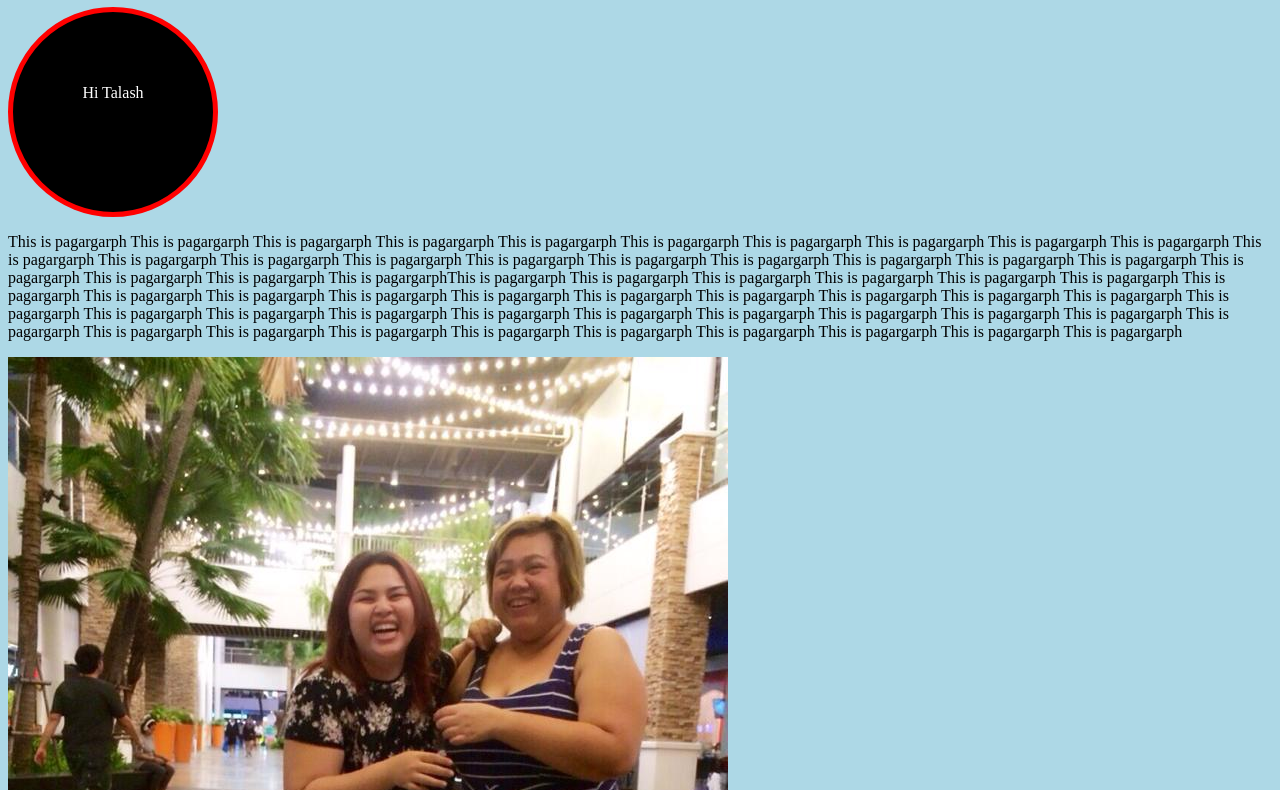
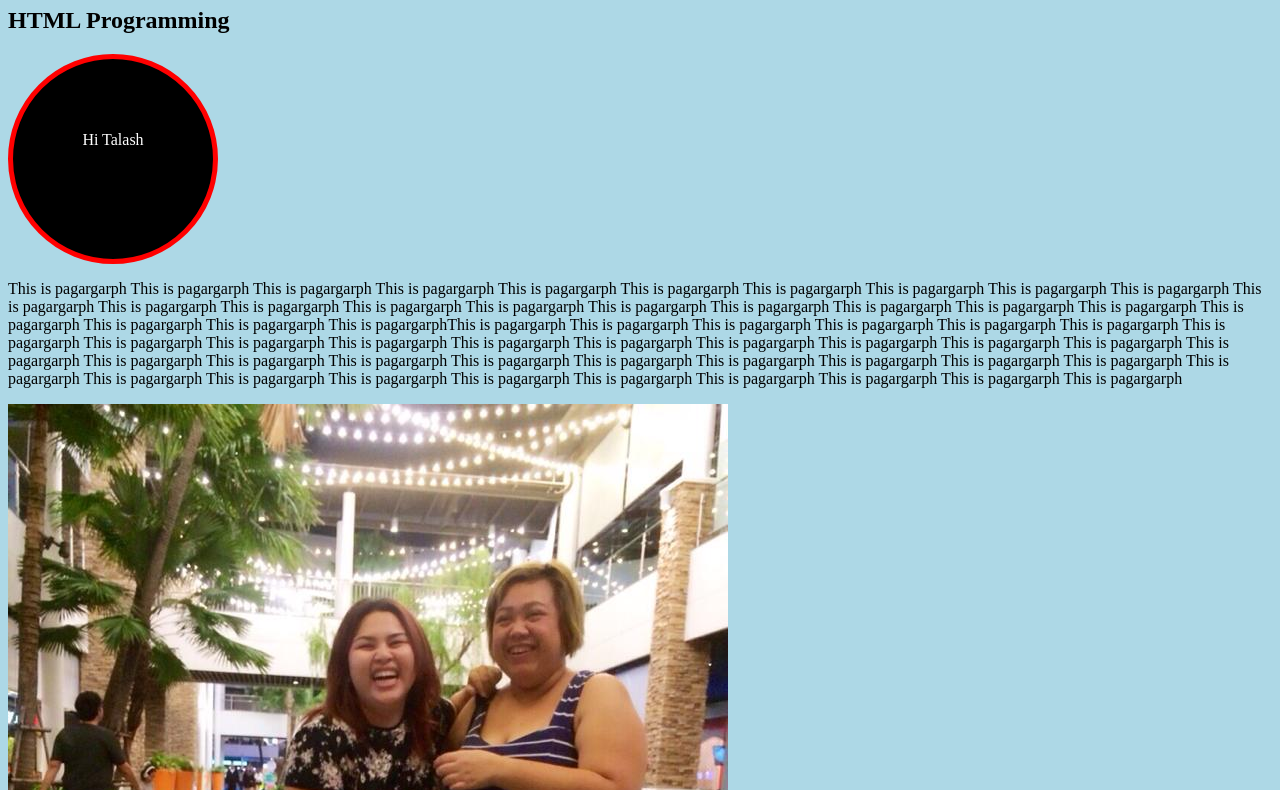
Before and after one commit to Abdul-Ghafoor-Talash/hello-world, a plain HTML site: page index.html in a window 1280 px wide. Shown: the part 73-863 px from the top of the page. Drawn offline with Linux system fonts and the light colour scheme.

Commit message:
h2 added

```diff
--- a/index.html
+++ b/index.html
@@ -20,6 +20,7 @@
 	</head>
 	<body>
 		<h1>CSS Programming</h1>
+		<h2>HTML Programming</h2>
 		<div> <br><br><br><br>Hi Talash</div>
 		<p>This is pagargarph This is pagargarph This is pagargarph This is pagargarph This is pagargarph This is pagargarph
 		This is pagargarph This is pagargarph This is pagargarph This is pagargarph This is pagargarph This is pagargarph
```
